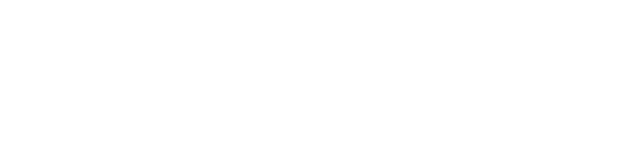
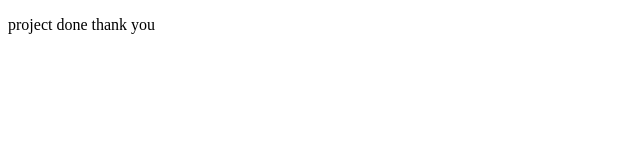
Before and after one commit to Ashokkumarkarri/testing_git_demo, a plain HTML site: page index.html in a window 1280 px wide. Shown: the whole page, without its empty margins (0-640 px from the left). Drawn offline with Linux system fonts and the light colour scheme.

Commit message:
project is done no bugs found

```diff
--- a/index.html
+++ b/index.html
@@ -4,6 +4,14 @@
     <meta charset="UTF-8">
     <meta name="viewport" content="width=device-width, initial-scale=1.0">
     <title>Document</title>
+    <title>Document</title>
+    <title>Document</title>
+    <title>Document</title>
+
+
+    <p>
+        project done thank you
+    </p>
 </head>
 <body>
 
```
